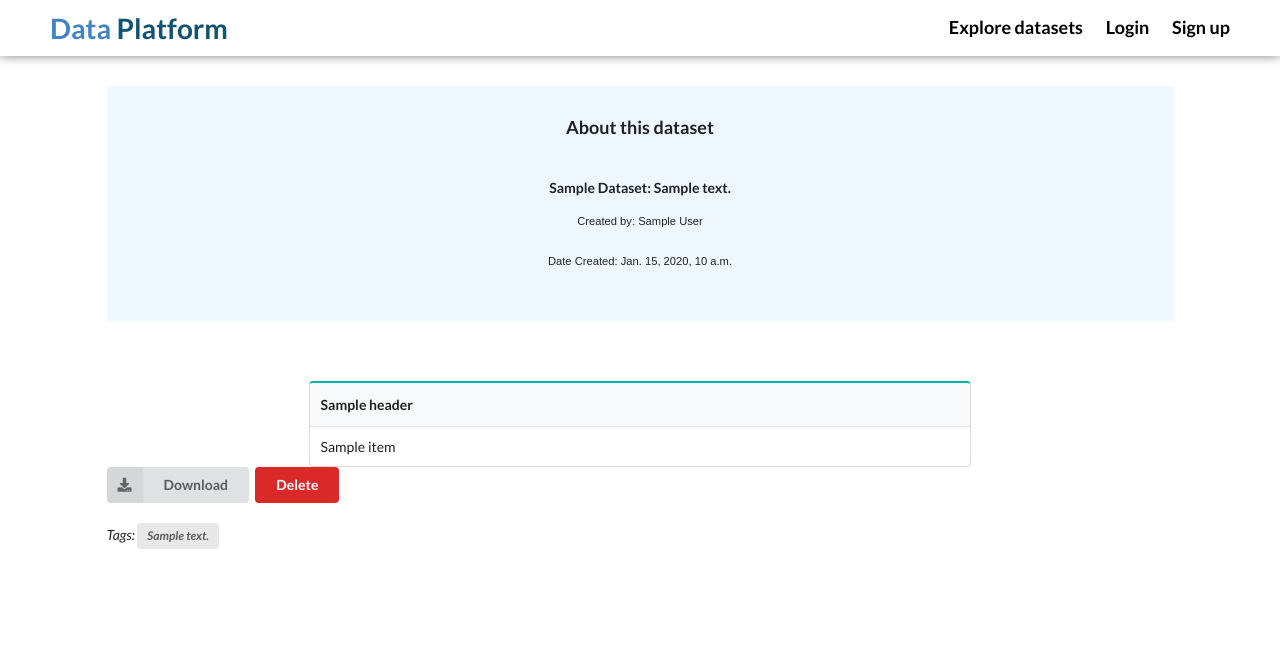
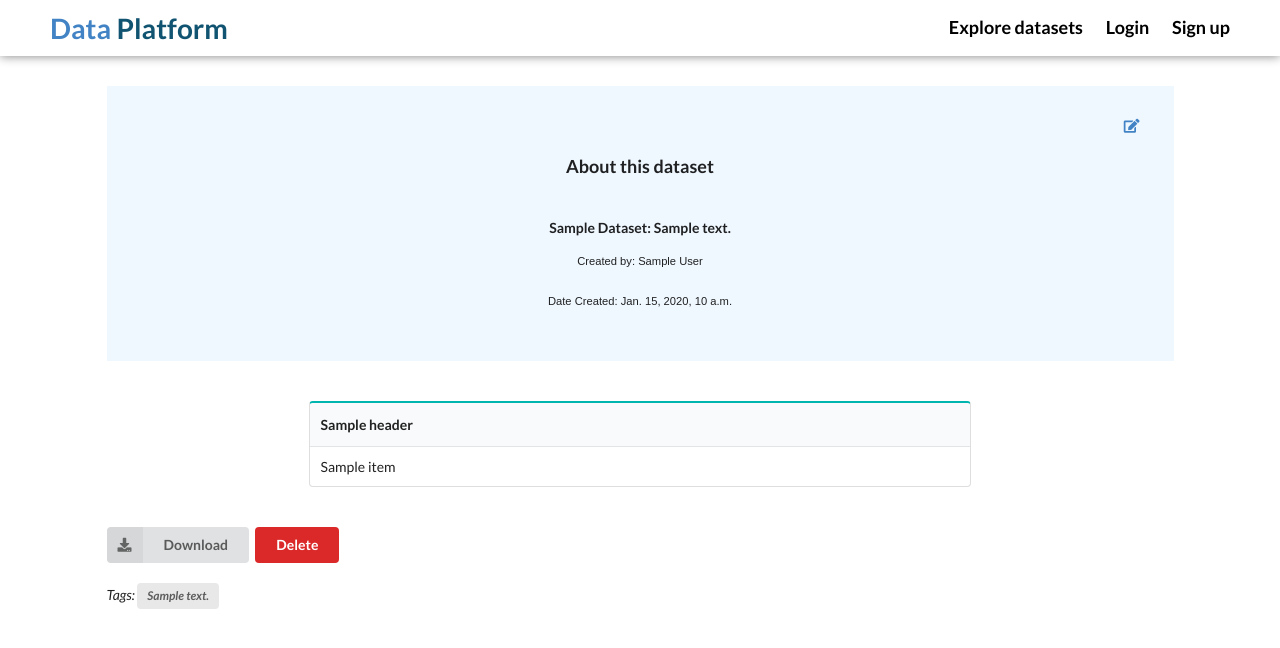
Before and after one commit to kamali-sina/mini-kaggle, a Django app: template datasets/templates/datasets/detail.html in a window 1280 px wide. Shown: the top 648 px of the page. Run offline with Django 3.2, Linux system fonts and the light colour scheme; the template is opened without the code that fills it: most values are stand-ins (such as "Sample title", 1, 10 or a date in 2020).

Commit message:
Add link to edit dataset page

```diff
--- a/datasets/static/datasets/styles/detail.css
+++ b/datasets/static/datasets/styles/detail.css
@@ -6,3 +6,9 @@
   font-family: arial, sans-serif;
   padding: 30px;
 }
+
+.edit_link{
+  margin-right; 5px;
+  align-self: flex-end;
+  position: absolute;
+}
--- a/datasets/templates/datasets/dataset_content.html
+++ b/datasets/templates/datasets/dataset_content.html
@@ -1,4 +1,4 @@
-<div style="width:100%; display: flex; justify-content: center; padding: 60px 60px 0px 60px;">
+<div style="width:100%; display: flex; justify-content: center; padding: 40px 60px 40px 60px;">
     <table class="ui celled teal table" style="max-width: 70%;">
         <thead>
         <tr>
--- a/datasets/templates/datasets/dataset_info.html
+++ b/datasets/templates/datasets/dataset_info.html
@@ -1,4 +1,8 @@
 <div class="about">
+    <a class="edit_link" href="{% url 'datasets:edit' dataset.id %}" data-tooltip="Edit this dataset">
+        <i class="edit icon"></i>
+    </a>
+
     <h3>About this dataset</h3>
     <h5>{{ dataset.title | title }}: {{ dataset.description }}</h5>
     <small>Created by: {{ dataset.creator.first_name }} {{ dataset.creator.last_name }}</small><br>
```
